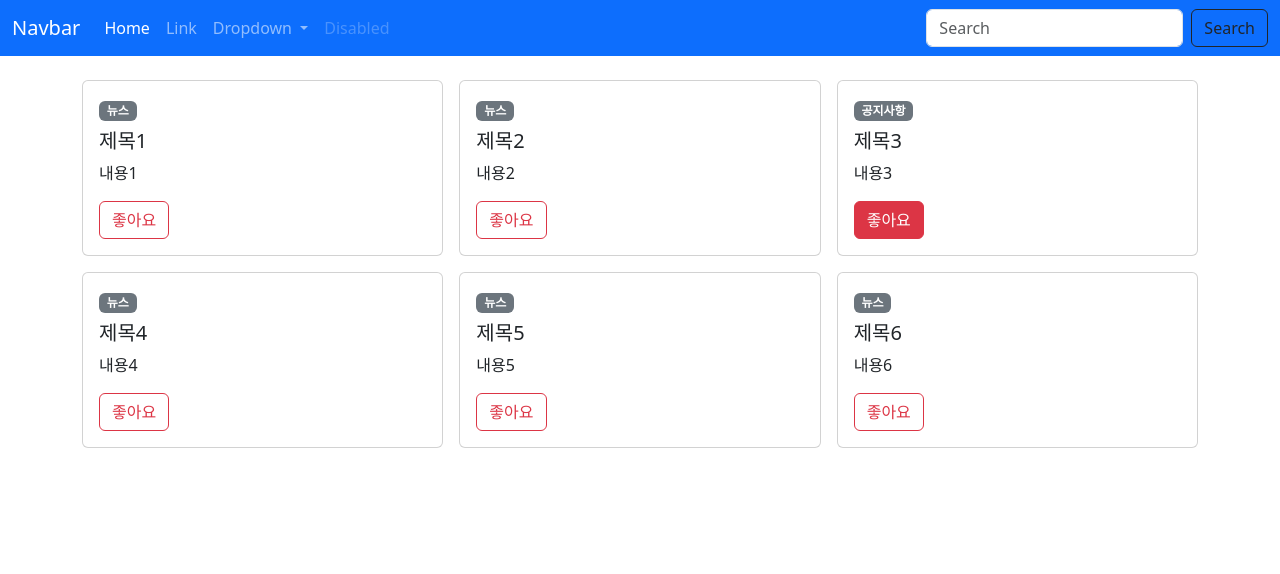
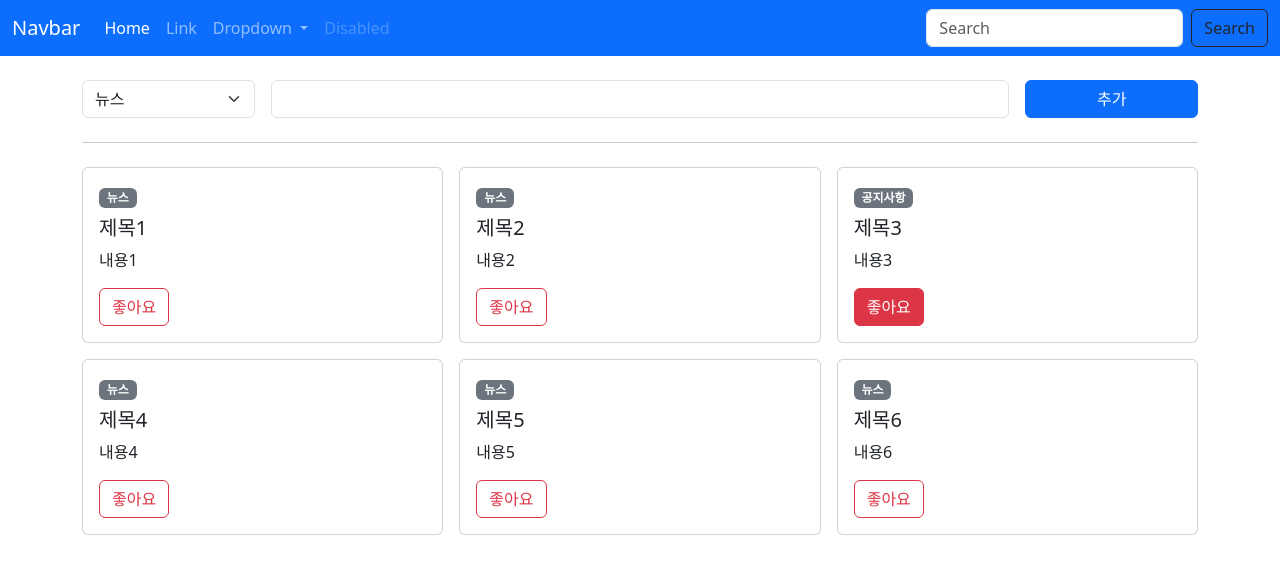
Before and after one commit to codeblue25/learn-vue3, a Vue app in the folder learn-vue3/: page / in a window 1280 px wide. Shown: the top 574 px of the page. Built offline with nearby package versions, Linux system fonts and the light colour scheme.

Commit message:
Learn about event emit

```diff
--- a/learn-vue3/src/components/AppCard.vue
+++ b/learn-vue3/src/components/AppCard.vue
@@ -31,8 +31,8 @@ export default {
       required: true
     },
     contents: {
-      type: String,
-      required: true
+      type: String
+      // required: true
     },
     isLike: {
       type: Boolean,
--- /dev/null
+++ b/learn-vue3/src/components/PostCreate.vue
@@ -0,0 +1,52 @@
+<template>
+  <div class="row g-3">
+    <!-- @click="$emit('createPost', 1, 2, 3, '김길동')" -->
+    <div class="col col-2">
+      <select v-model="type" class="form-select" aria-label="Default select example">
+        <option value="news">뉴스</option>
+        <option value="notice">공지사항</option>
+      </select>
+    </div>
+    <div class="col col-8">
+      <input v-model="title" type="text" class="form-control" />
+    </div>
+    <div class="col col-2 d-grid">
+      <button class="btn btn-primary" @click="createPost">추가</button>
+    </div>
+  </div>
+</template>
+
+<script>
+import { ref } from 'vue'
+
+export default {
+  // emits: ['createPost'],
+  emits: {
+    createPost: (newPost) => {
+      if (!newPost.type) {
+        return false
+      } else if (!newPost.title) {
+        return false
+      }
+      return true
+    }
+  },
+  setup(props, { emit }) {
+    // context.emit
+    const type = ref('news')
+    const title = ref('')
+    const createPost = () => {
+      const newPost = {
+        type: type.value,
+        title: title.value
+      }
+      emit('createPost', newPost)
+      type.value = 'news'
+      title.value = ''
+    }
+    return { createPost, type, title }
+  }
+}
+</script>
+
+<style lang="scss" scoped></style>
--- a/learn-vue3/src/components/TheView.vue
+++ b/learn-vue3/src/components/TheView.vue
@@ -1,6 +1,8 @@
 <template>
   <main>
     <div class="container py-4">
+      <PostCreate @create-post="createPost"></PostCreate>
+      <hr class="my-4" />
       <div class="row g-3">
         <div class="col col-4">
           <AppCard title="제목1" contents="내용1"></AppCard>
@@ -24,10 +26,12 @@
 
 <script>
 import AppCard from '@/components/AppCard.vue'
+import PostCreate from '@/components/PostCreate.vue'
 import { reactive } from 'vue'
 export default {
   components: {
-    AppCard
+    AppCard,
+    PostCreate
   },
   setup() {
     const post = reactive({
@@ -41,7 +45,12 @@ export default {
       { id: 5, title: '제목5', contents: '내용5' },
       { id: 6, title: '제목6', contents: '내용6' }
     ])
-    return { post, posts }
+
+    const createPost = (newPost) => {
+      console.log('newPost: ', newPost)
+      posts.push(newPost)
+    }
+    return { post, posts, createPost }
   }
 }
 </script>
```
